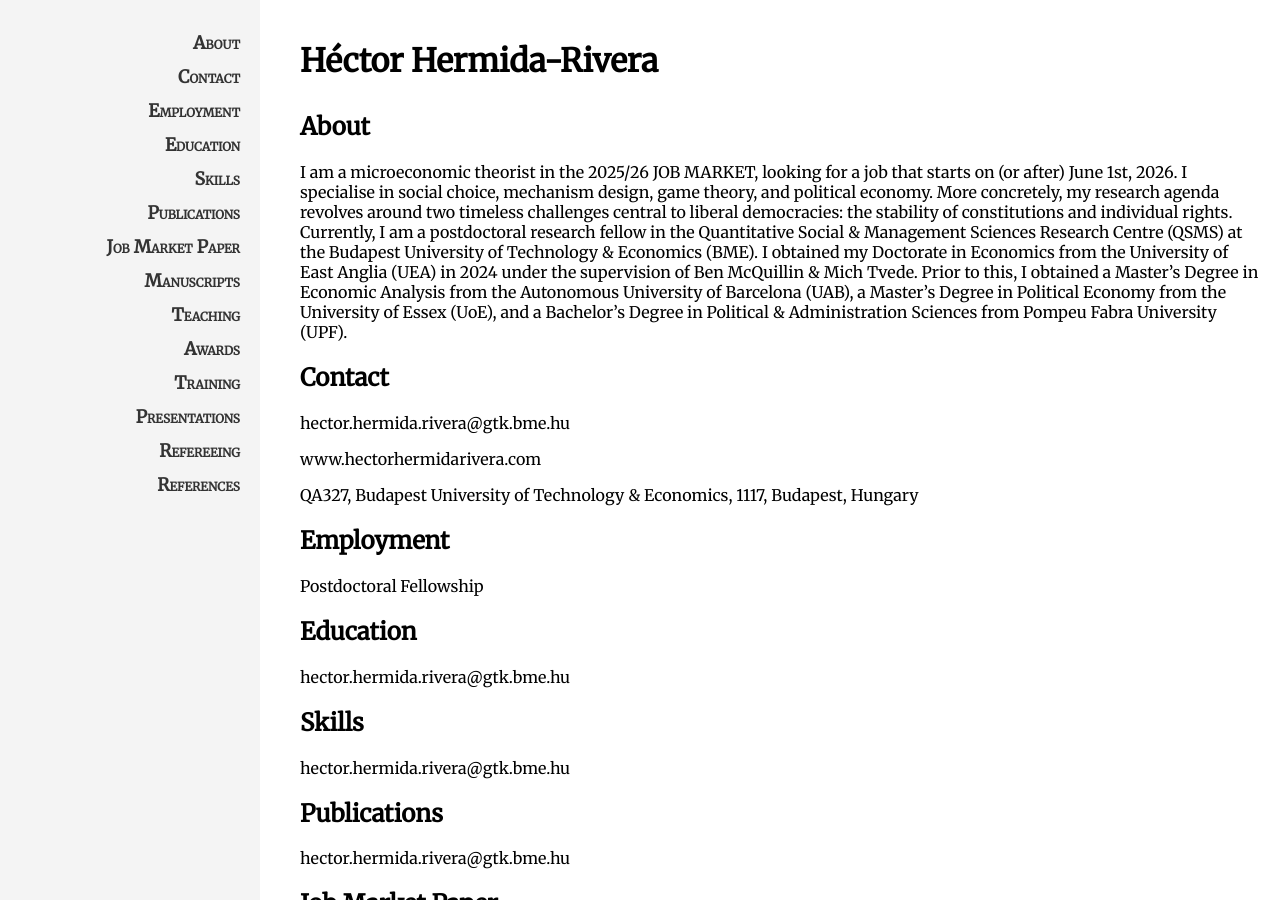
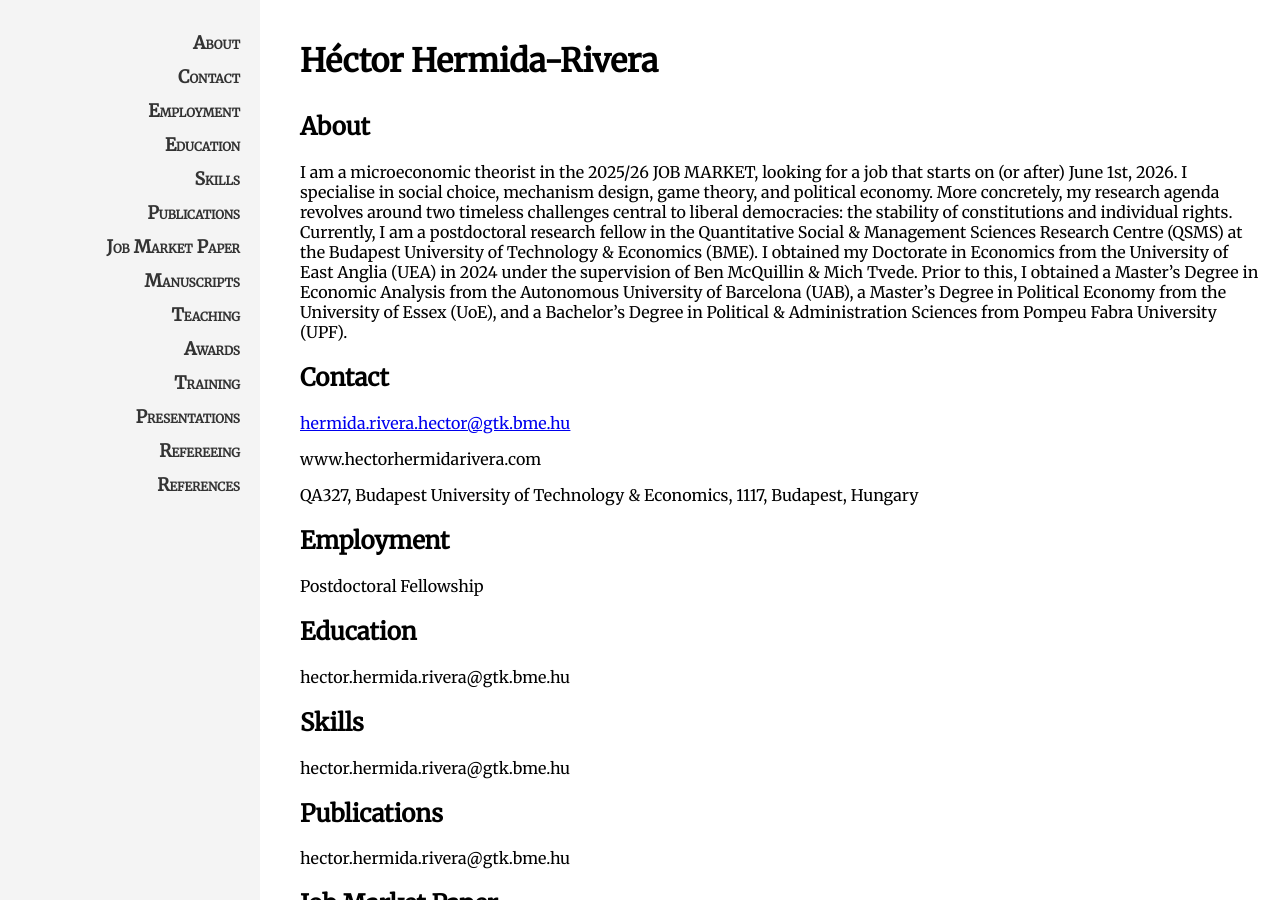
Before and after one commit to HectorHermidaRivera/hectorhermidarivera.github.io, a Jekyll site: the page built from index.md, in a window 1280 px wide and 900 px high. Built offline with Jekyll 4.4.1, drawn with Linux system fonts in a browser that asks for light colours; part of the change alters nothing that is shown.

```diff
--- a/index.md
+++ b/index.md
@@ -9,7 +9,7 @@ I am a microeconomic theorist in the 2025/26 JOB MARKET, looking for a job that
 
 ## Contact
 <a id="contact"></a>
-hector.hermida.rivera@gtk.bme.hu
+[hermida.rivera.hector@gtk.bme.hu](mailto:hermida.rivera.hector@gtk.bme.hu)
 
 www.hectorhermidarivera.com
 
```
